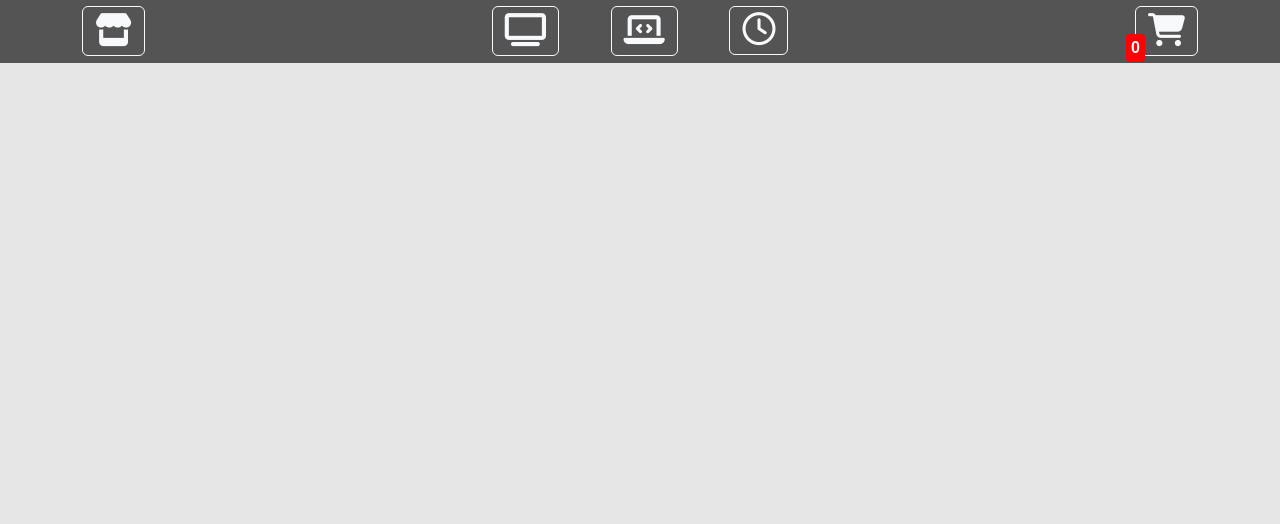
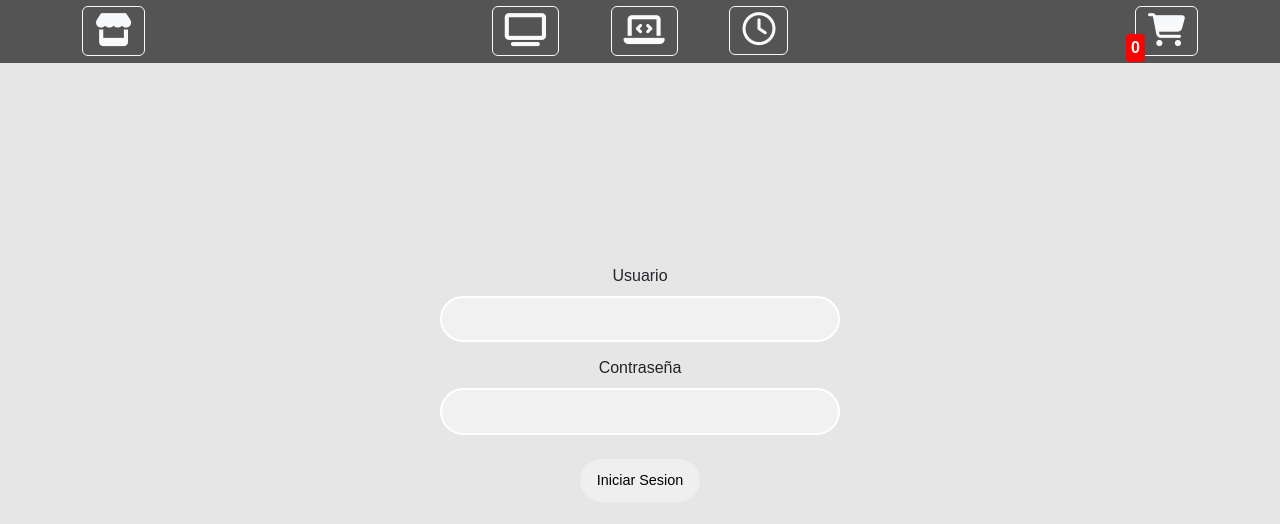
Before and after one commit to Salazarignacio/react, a React (Vite) app: page /login in a window 1280 px wide. Before the commit this address had no page. Shown: the top 524 px of the page. Built offline with nearby package versions, Linux system fonts and the light colour scheme.

Commit message:
iniciando login

```diff
--- a/src/App.jsx
+++ b/src/App.jsx
@@ -4,6 +4,7 @@ import ItemListContainer from "./components/ItemListContainer/ItemListContainer"
 import NavBar from "./components/NavBar/NavBar";
 import { BrowserRouter, Routes, Route } from "react-router-dom";
 import Cart from "./components/Cart/Cart";
+import Login from "./components/Login/Login";
 
 
 import CheckoutContainer from "./components/CheckoutContainer/CheckoutContainer";
@@ -21,6 +22,7 @@ function App() {
       <CartContext>
           <NavBar />
           <Routes>
+            <Route exact path="login" element={<Login/>}/>
             <Route exact path="/" element={<ItemListContainer />} />
             <Route exact path="/cart" element={<Cart />} />
             <Route exact path="category/:userCategory" element={<ItemListContainer />} />
--- a/src/components/Checkout/Checkout.jsx
+++ b/src/components/Checkout/Checkout.jsx
@@ -16,11 +16,10 @@ function Checkout({
   const [valid, setValid] = useState(false);
   const [error, setError] = useState(false);
 
-  function check(e) {
+  function check() {
     if (mail != mail2) {
       setError(true);
     } else if (
-      mail == mail2 &&
       mail.length > 0 &&
       name.length > 0 &&
       phone.length > 0
--- a/src/components/Item/Item.jsx
+++ b/src/components/Item/Item.jsx
@@ -4,7 +4,7 @@ import { Link } from "react-router-dom";
 function Item({ id, title, img, description, category }) {
   return (
     <div key={id} className="Item p-5">
-      <h3> {title} </h3>
+      <h3 className="mb-5"> {title} </h3>
       <img src={img} className="mb-4" alt="car" />
       <p>{description}</p>
 
--- a/src/components/ItemList/ItemList.jsx
+++ b/src/components/ItemList/ItemList.jsx
@@ -1,5 +1,4 @@
 import Item from "../Item/Item";
-
 
 export default function ItemList({ data }) {
   return (
@@ -10,7 +9,6 @@ export default function ItemList({ data }) {
             key={a.id}
             title={a.title}
             id={a.id}
-            description={a.description}
             img={a.img.img1}
             category={a.category}
           ></Item>
--- /dev/null
+++ b/src/components/Login/Login.css
@@ -0,0 +1,7 @@
+.login {
+    display: flex;
+    flex-direction: column;
+    justify-content: center;
+    align-items: center;
+    margin: 0 auto;
+}
--- a/src/components/Login/Login.jsx
+++ b/src/components/Login/Login.jsx
@@ -0,0 +1,27 @@
+import { useState } from "react";
+import { useNavigate } from "react-router-dom";
+import './Login.css'
+
+export default function Login (){
+    const [error, setError] = useState(false)
+    const [user, setUser] = useState("")
+    const [pass, setPass] = useState("")
+const navigate = useNavigate()
+    const handleSubmit =(e)=>{
+e.preventDefault()
+if(user.length>1 && pass.length>1 ){setError(false); navigate("/")}else {setError(true)}
+
+    }
+    return(
+        <div className="mh  p-5 login ">
+            <form className="Checkout " onSubmit={handleSubmit}>
+                <label className="mb-2">Usuario</label>
+                <input type="text" value={user} onChange={e=>setUser(e.target.value)}/>
+                <label className="mb-2">Contraseña</label>
+                <input type="password" className="mb-4" value={pass} onChange={e=>setPass(e.target.value)}/>
+                <button className="btn-modern ">Iniciar Sesion</button>
+            </form>
+            {error && <p>Campos incompletos</p>}
+        </div>
+    )
+}
```
